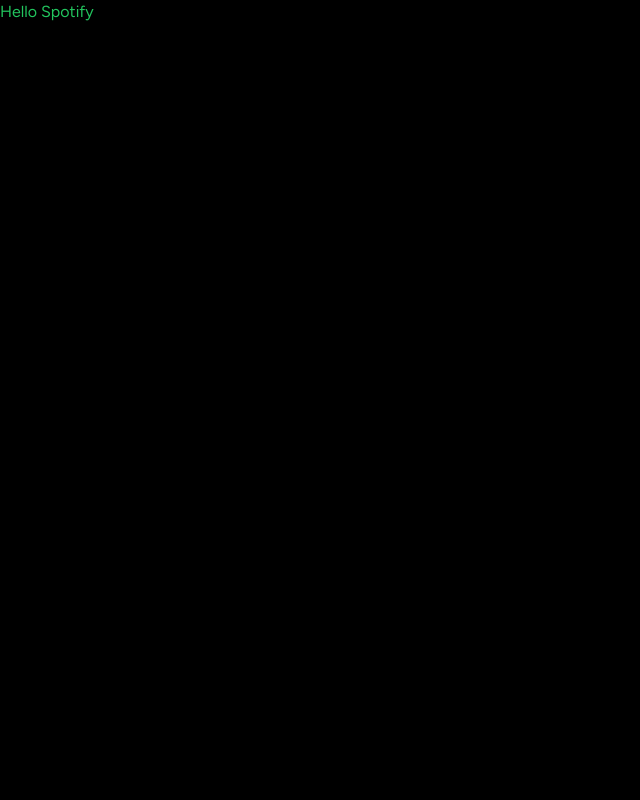
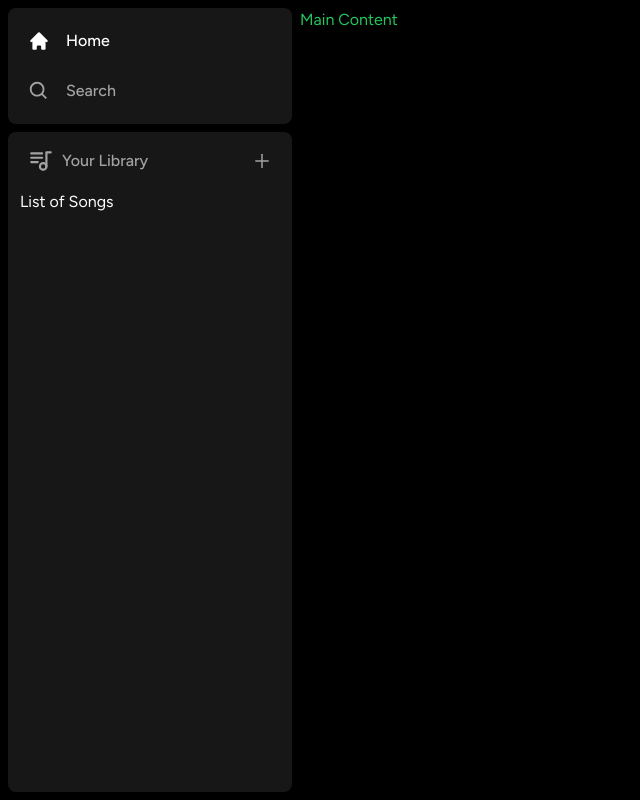
Before and after one commit to trainymonked/music-next, a Next.js app: page / in a window 1280 px wide. Shown: the whole page, without its empty margins (0-640 px from the left). Built offline with nearby package versions, Linux system fonts and the light colour scheme.

Commit message:
Sidebar Layout

```diff
--- a/app/(site)/page.tsx
+++ b/app/(site)/page.tsx
@@ -1,3 +1,3 @@
 export default function Home() {
-    return <div className='text-green-500'>Hello Spotify</div>
+    return <div className='text-green-500'>Main Content</div>
 }
--- a/app/layout.tsx
+++ b/app/layout.tsx
@@ -1,6 +1,7 @@
 import type { Metadata } from 'next'
 import { Figtree } from 'next/font/google'
 import './globals.css'
+import Sidebar from '@/components/Sidebar'
 
 const font = Figtree({ subsets: ['latin'] })
 
@@ -12,7 +13,9 @@
 export default function RootLayout({ children }: { children: React.ReactNode }) {
     return (
         <html lang='en'>
-            <body className={font.className}>{children}</body>
+            <body className={font.className}>
+                <Sidebar>{children}</Sidebar>
+            </body>
         </html>
     )
 }
--- /dev/null
+++ b/components/Box.tsx
@@ -0,0 +1,12 @@
+import { twMerge } from 'tailwind-merge'
+
+interface BoxProps {
+    children: React.ReactNode
+    className?: string
+}
+
+const Box: React.FC<BoxProps> = ({ children, className }) => {
+    return <div className={twMerge('bg-neutral-900 rounded-lg h-fit w-full', className)}>{children}</div>
+}
+
+export default Box
--- /dev/null
+++ b/components/Library.tsx
@@ -0,0 +1,24 @@
+'use client'
+
+import { TbPlaylist } from 'react-icons/tb'
+import { AiOutlinePlus } from 'react-icons/ai'
+
+const Library = () => {
+    const onClick = () => {
+        //
+    }
+
+
+    return <div className='flex flex-col'>
+        <div className="flex items-center justify-between px-5 pt-4">
+            <div className='inline-flex items-center gap-x-2'>
+                <TbPlaylist className='text-neutral-400' size={26} />
+                <p className='text-neutral-400 font-medium text-md'>Your Library</p>
+            </div>
+            <AiOutlinePlus onClick={onClick} size={20} className='text-neutral-400 cursor-pointer hover:text-white transition' />
+        </div>
+        <div className='flex flex-col gap-y-2 mt-4 px-3'>List of Songs</div>
+    </div>
+}
+
+export default Library
--- /dev/null
+++ b/components/Sidebar.tsx
@@ -0,0 +1,51 @@
+'use client'
+
+import { usePathname } from 'next/navigation'
+import { useMemo } from 'react'
+import { HiHome } from 'react-icons/hi'
+import { BiSearch } from 'react-icons/bi'
+import Box from './Box'
+import SidebarItem from './SidebarItem'
+import Library from './Library'
+
+interface SidebarProps {
+    children: React.ReactNode
+}
+
+const Sidebar: React.FC<SidebarProps> = ({ children }) => {
+    const pathName = usePathname()
+
+    const routes = useMemo(
+        () => [
+            {
+                icon: HiHome,
+                label: 'Home',
+                active: pathName !== '/search',
+                href: '/',
+            },
+            {
+                icon: BiSearch,
+                label: 'Search',
+                active: pathName === '/search',
+                href: '/search',
+            },
+        ],
+        [pathName]
+    )
+
+    return (
+        <div className='flex h-full'>
+            <div className='hidden md:flex flex-col gap-y-2 bg-black h-full w-[300px] p-2'>
+                <Box>
+                    <div className='flex flex-col gap-y-4 px-5 py-4'>
+                        {routes.map((item) => (<SidebarItem key={item.label} {...item} />))}
+                    </div>
+                </Box>
+                <Box className='overflow-y-auto h-full'><Library /></Box>
+            </div>
+            <main className='h-full flex-1 overflow-y-auto py-2'>{children}</main>
+        </div>
+    )
+}
+
+export default Sidebar
--- /dev/null
+++ b/components/SidebarItem.tsx
@@ -0,0 +1,27 @@
+import Link from 'next/link'
+import { IconType } from 'react-icons'
+import { twMerge } from 'tailwind-merge'
+
+interface SidebarItemProps {
+    icon: IconType
+    label: string
+    active: boolean
+    href: string
+}
+
+const SidebarItem: React.FC<SidebarItemProps> = ({ icon: Icon, label, active, href }) => {
+    return (
+        <Link
+            href={href}
+            className={twMerge(
+                'flex flex-row h-auto items-center w-full gap-x-4 text-md font-medium cursor-pointer hover:text-white transition text-neutral-400 py-1',
+                active && 'text-white'
+            )}
+        >
+            <Icon size={26} />
+            <p className='truncate w-full'>{label}</p>
+        </Link>
+    )
+}
+
+export default SidebarItem
```
Also changed, not shown: package.json (+6 -4 lines), 1 other file (tests, documents, lock files or other folders).
